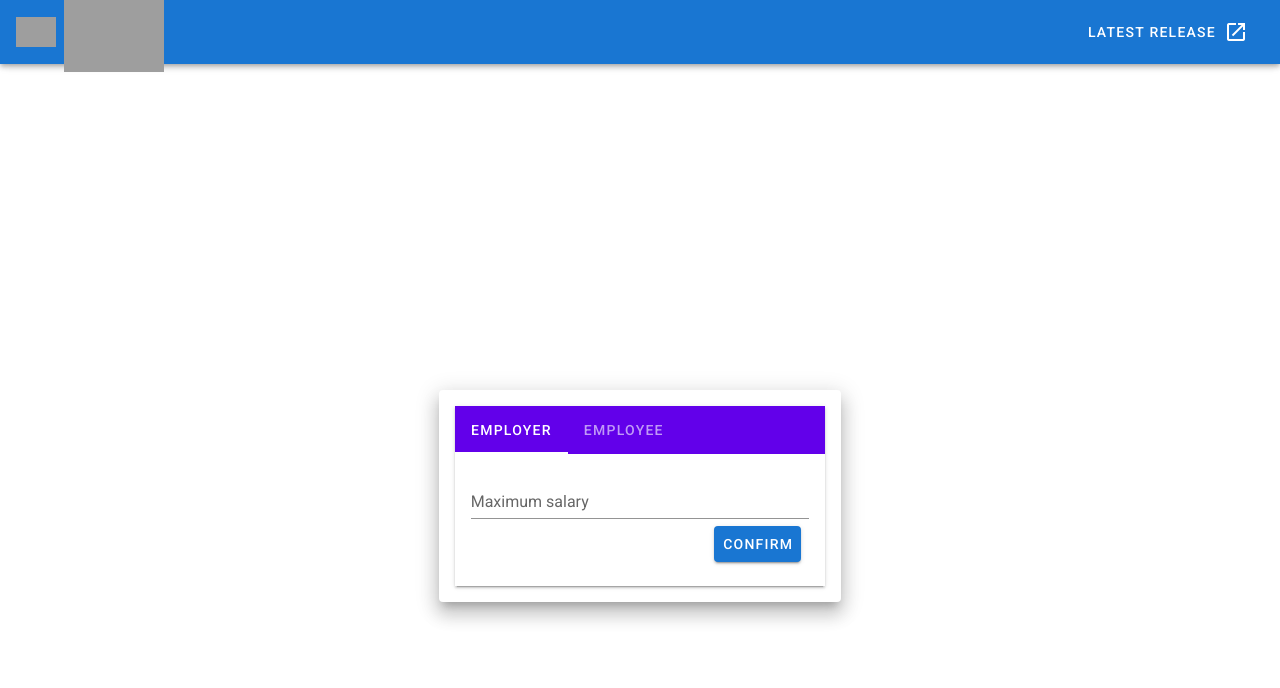
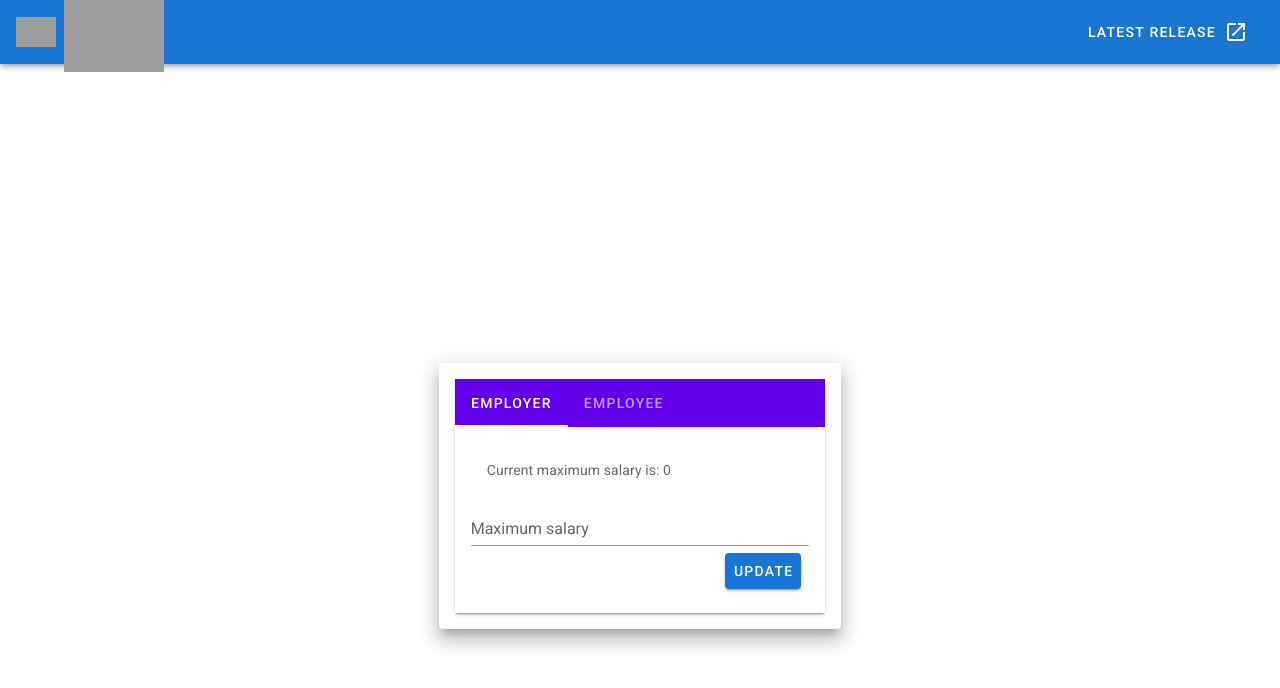
Before and after one commit to Laplandia/salary-negotiation, a Vue app: page / in a window 1280 px wide. Shown: the top 688 px of the page. Built offline with nearby package versions, Linux system fonts and the light colour scheme; no server answers; grey boxes are pictures that could not be loaded.

Commit message:
Refactor interface

```diff
--- a/src/components/SalaryForm.vue
+++ b/src/components/SalaryForm.vue
@@ -1,5 +1,7 @@
 <template>
   <v-card class="pa-4" flat tile>
+    <v-card-subtitle>Current {{prompt.toLowerCase()}} is: {{confirmedSalary}}</v-card-subtitle>
+
     <v-text-field
       :label="prompt"
       type="number"
@@ -9,7 +11,7 @@
 
     <v-card-actions>
       <v-spacer />
-      <v-btn color="primary" @click="submitSalary">Confirm</v-btn>
+      <v-btn color="primary" @click="submitSalary">Update</v-btn>
     </v-card-actions>
   </v-card>
 </template>
@@ -25,15 +27,17 @@ export default class SalaryForm extends Vue {
   @Prop({ required: true })
   prompt!: string;
 
-  salary = -1;
+  salaryInputValue = 0;
+  confirmedSalary = this.salaryInputValue;
 
   changeValue(newSalary: number): void {
-    this.salary = newSalary;
+    this.salaryInputValue = newSalary;
   }
 
   submitSalary(): void {
-    if (this.salary > 0) {
-      this.$emit("confirmed", this.salary);
+    if (this.salaryInputValue > 0) {
+      this.confirmedSalary = this.salaryInputValue;
+      this.$emit("confirmed", this.salaryInputValue);
     } else {
       console.error("this is too small.");
     }
```
